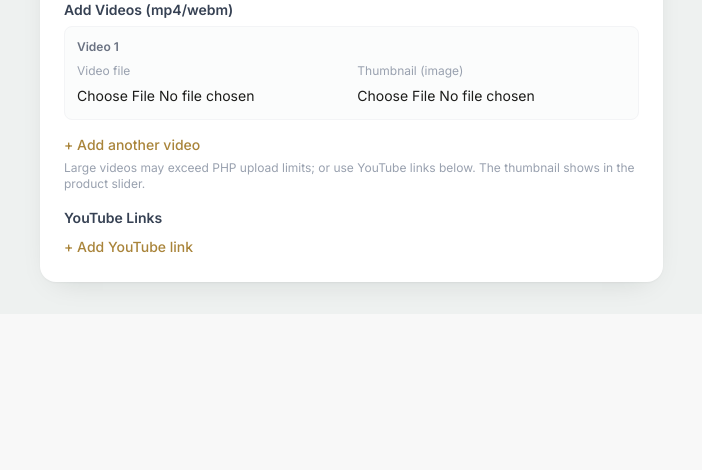
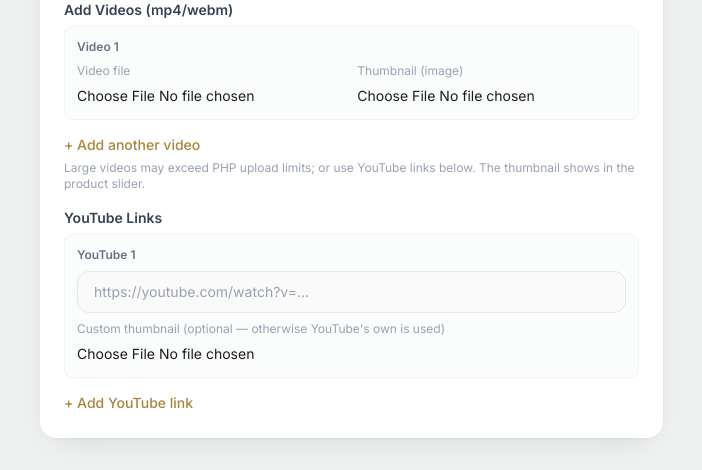
Before and after one commit to shaheryarbhatti/shopsarkarnew.com, a Laravel app: page /admin/products/1/edit in a window 1280 px wide. Shown: the part 1142-1612 px from the top of the page, without its empty margins (262-964 px from the left). Before the commit the page ends 1442 px from the top, so only its background shows below. Run offline with Laravel 12, Linux system fonts and the light colour scheme; a user stored in the database is signed in; data comes from the database, SQL or seed files in the repository; tables that the repository leaves empty hold one stand-in row (values such as "Sample post"); grey boxes marked "Sample" are stand-in pictures; style sheets or scripts are compiled from the project's sources; some libraries are stand-ins or nearby versions.

Commit message:
Products: custom thumbnail for YouTube videos too
YouTube link rows now take an optional custom thumbnail, and the
Video / YouTube Thumbnails section lets you set or replace one on
existing YouTube or uploaded-video media. The slider shows the custom
thumbnail, falling back to YouTube's default when none is set.

Co-Authored-By: Claude Opus 4.8 <noreply@anthropic.com>

```diff
--- a/app/Http/Controllers/Admin/ProductController.php
+++ b/app/Http/Controllers/Admin/ProductController.php
@@ -145,7 +145,8 @@ class ProductController extends Controller
             'video_rows.*.file' => ['nullable', 'file', 'mimetypes:video/mp4,video/webm,video/quicktime', 'max:102400'],
             'video_rows.*.poster' => ['nullable', 'image', 'max:8192'],
             'media_poster.*' => ['nullable', 'image', 'max:8192'],
-            'youtube_links.*' => ['nullable', 'url'],
+            'youtube_rows.*.url' => ['nullable', 'url'],
+            'youtube_rows.*.poster' => ['nullable', 'image', 'max:8192'],
         ]);
 
         $data['contributor_price'] = $data['contributor_price'] ?? 0;
@@ -154,7 +155,7 @@ class ProductController extends Controller
         $data['is_featured'] = $request->boolean('is_featured');
 
         // these aren't columns
-        unset($data['thumbnail'], $data['gallery_images'], $data['video_rows'], $data['media_poster'], $data['youtube_links']);
+        unset($data['thumbnail'], $data['gallery_images'], $data['video_rows'], $data['media_poster'], $data['youtube_rows']);
 
         return $data;
     }
@@ -202,7 +203,7 @@ class ProductController extends Controller
                 continue;
             }
 
-            $media = $product->media()->where('id', $mediaId)->where('type', 'video')->first();
+            $media = $product->media()->where('id', $mediaId)->whereIn('type', ['video', 'youtube'])->first();
             if (! $media) {
                 continue;
             }
@@ -214,14 +215,23 @@ class ProductController extends Controller
             $media->update(['poster_path' => $posterFile->store('products/videos/posters', 'public')]);
         }
 
-        foreach ((array) $request->input('youtube_links', []) as $url) {
-            if (! trim((string) $url)) {
+        // YouTube links, each optionally paired with a custom thumbnail/poster.
+        foreach ((array) $request->input('youtube_rows', []) as $i => $row) {
+            $url = trim((string) ($row['url'] ?? ''));
+            if (! $url) {
                 continue;
             }
+
+            $poster = $request->file("youtube_rows.{$i}.poster");
+            $posterPath = ($poster && $poster->isValid())
+                ? $poster->store('products/videos/posters', 'public')
+                : null;
+
             ProductMedia::create([
                 'product_id' => $product->id,
                 'type' => 'youtube',
-                'url' => trim($url),
+                'url' => $url,
+                'poster_path' => $posterPath,
                 'sort_order' => ++$order,
             ]);
         }
--- a/app/Http/Controllers/ProductController.php
+++ b/app/Http/Controllers/ProductController.php
@@ -55,8 +55,9 @@ class ProductController extends Controller
                     'type' => 'youtube',
                     'src' => null,
                     'youtube' => $yt,
-                    'thumb' => "https://img.youtube.com/vi/{$yt}/hqdefault.jpg",
-                    'poster' => null,
+                    // Custom uploaded thumbnail overrides YouTube's default.
+                    'thumb' => $m->poster_url ?? "https://img.youtube.com/vi/{$yt}/hqdefault.jpg",
+                    'poster' => $m->poster_url,
                 ];
             } elseif ($m->type === 'video') {
                 if (! $m->file_path) {
--- a/resources/views/admin/products/form.blade.php
+++ b/resources/views/admin/products/form.blade.php
@@ -43,7 +43,7 @@
             </div>
 
             {{-- Media --}}
-            <div class="card p-6" x-data="{ links: {{ old('youtube_links') ? json_encode(old('youtube_links')) : '[]' }}, videoRows: [{}] }">
+            <div class="card p-6" x-data="{ ytRows: {{ old('youtube_rows') ? json_encode(old('youtube_rows')) : '[{}]' }}, videoRows: [{}] }">
                 <h2 class="section-title mb-4">Media</h2>
 
                 {{-- Thumbnail --}}
@@ -74,7 +74,7 @@
                                     @if($m->type === 'image')
                                         <img src="{{ $m->src }}" class="h-full w-full object-cover">
                                     @elseif($m->type === 'youtube')
-                                        <img src="https://img.youtube.com/vi/{{ $m->youtube_id }}/hqdefault.jpg" class="h-full w-full object-cover">
+                                        <img src="{{ $m->poster_url ?: 'https://img.youtube.com/vi/'.$m->youtube_id.'/hqdefault.jpg' }}" class="h-full w-full object-cover">
                                         <span class="absolute inset-0 flex items-center justify-center bg-black/30 text-white">▶</span>
                                     @elseif($m->poster_url)
                                         <img src="{{ $m->poster_url }}" class="h-full w-full object-cover">
@@ -91,23 +91,28 @@
                     </div>
                 @endif
 
-                {{-- Existing videos: set / replace a thumbnail (poster) --}}
-                @php $videoMedia = $product->exists ? $product->media->where('type', 'video') : collect(); @endphp
-                @if($videoMedia->count())
+                {{-- Existing videos / YouTube: set or replace a custom thumbnail (poster) --}}
+                @php $thumbMedia = $product->exists ? $product->media->whereIn('type', ['video', 'youtube']) : collect(); @endphp
+                @if($thumbMedia->count())
                     <div class="mb-5">
-                        <label class="label">Video Thumbnails</label>
+                        <label class="label">Video / YouTube Thumbnails</label>
                         <div class="space-y-2">
-                            @foreach($videoMedia as $vm)
+                            @foreach($thumbMedia as $vm)
                                 <div class="flex items-center gap-3 rounded-lg border border-gray-100 p-2">
                                     <div class="h-14 w-14 flex-shrink-0 overflow-hidden rounded bg-brand-900">
                                         @if($vm->poster_url)
                                             <img src="{{ $vm->poster_url }}" class="h-full w-full object-cover">
+                                        @elseif($vm->type === 'youtube')
+                                            <img src="https://img.youtube.com/vi/{{ $vm->youtube_id }}/hqdefault.jpg" class="h-full w-full object-cover">
                                         @else
                                             <div class="flex h-full w-full items-center justify-center text-gold-400">▶</div>
                                         @endif
                                     </div>
                                     <div class="flex-1">
-                                        <p class="mb-1 text-xs text-gray-500">{{ $vm->poster_path ? 'Replace thumbnail' : 'Set thumbnail for this video' }}</p>
+                                        <p class="mb-1 text-xs text-gray-500">
+                                            {{ $vm->type === 'youtube' ? 'YouTube' : 'Video' }} —
+                                            {{ $vm->poster_path ? 'replace custom thumbnail' : 'set a custom thumbnail' }}
+                                        </p>
                                         <input type="file" name="media_poster[{{ $vm->id }}]" accept="image/*" class="text-sm">
                                     </div>
                                 </div>
@@ -147,16 +152,23 @@
                     <p class="mt-1 text-xs text-gray-400">Large videos may exceed PHP upload limits; or use YouTube links below. The thumbnail shows in the product slider.</p>
                 </div>
 
-                {{-- YouTube links --}}
+                {{-- YouTube links (each with an optional custom thumbnail) --}}
                 <div>
                     <label class="label">YouTube Links</label>
-                    <template x-for="(link, i) in links" :key="i">
-                        <div class="mb-2 flex gap-2">
-                            <input type="url" :name="`youtube_links[]`" x-model="links[i]" placeholder="https://youtube.com/watch?v=..." class="input">
-                            <button type="button" @click="links.splice(i,1)" class="rounded-lg bg-red-50 px-3 text-red-500">✕</button>
+                    <template x-for="(row, i) in ytRows" :key="i">
+                        <div class="mb-3 rounded-lg border border-gray-100 bg-gray-50/60 p-3">
+                            <div class="flex items-center justify-between">
+                                <span class="text-xs font-semibold text-gray-500" x-text="`YouTube ${i+1}`"></span>
+                                <button type="button" @click="ytRows.splice(i,1)" x-show="ytRows.length > 1" class="text-xs font-medium text-red-500 hover:underline">Remove</button>
+                            </div>
+                            <input type="url" :name="`youtube_rows[${i}][url]`" x-model="ytRows[i].url" placeholder="https://youtube.com/watch?v=..." class="input mt-2">
+                            <div class="mt-2">
+                                <span class="mb-1 block text-xs text-gray-400">Custom thumbnail (optional — otherwise YouTube's own is used)</span>
+                                <input type="file" :name="`youtube_rows[${i}][poster]`" accept="image/*" class="text-sm">
+                            </div>
                         </div>
                     </template>
-                    <button type="button" @click="links.push('')" class="text-sm font-medium text-gold-600 hover:underline">+ Add YouTube link</button>
+                    <button type="button" @click="ytRows.push({ url: '' })" class="text-sm font-medium text-gold-600 hover:underline">+ Add YouTube link</button>
                 </div>
             </div>
         </div>
```
